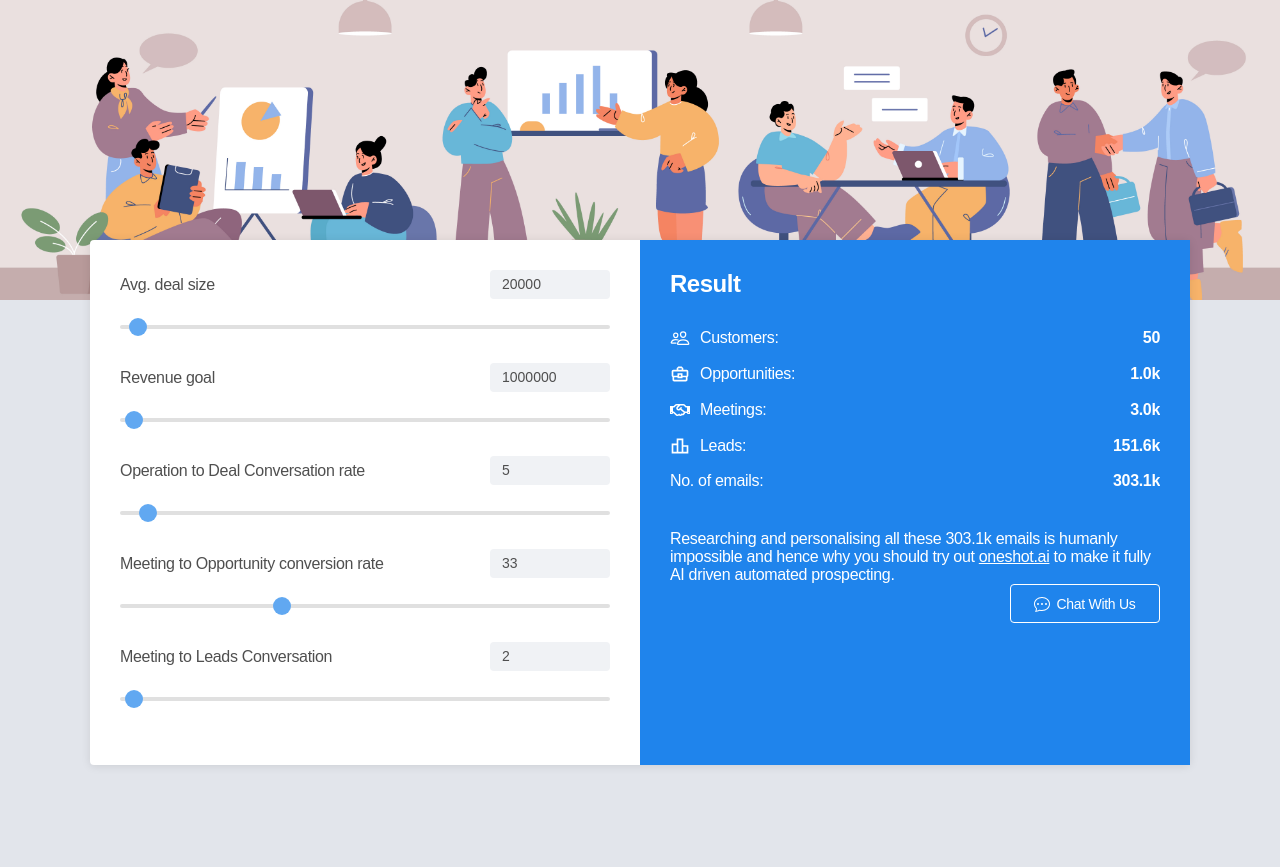
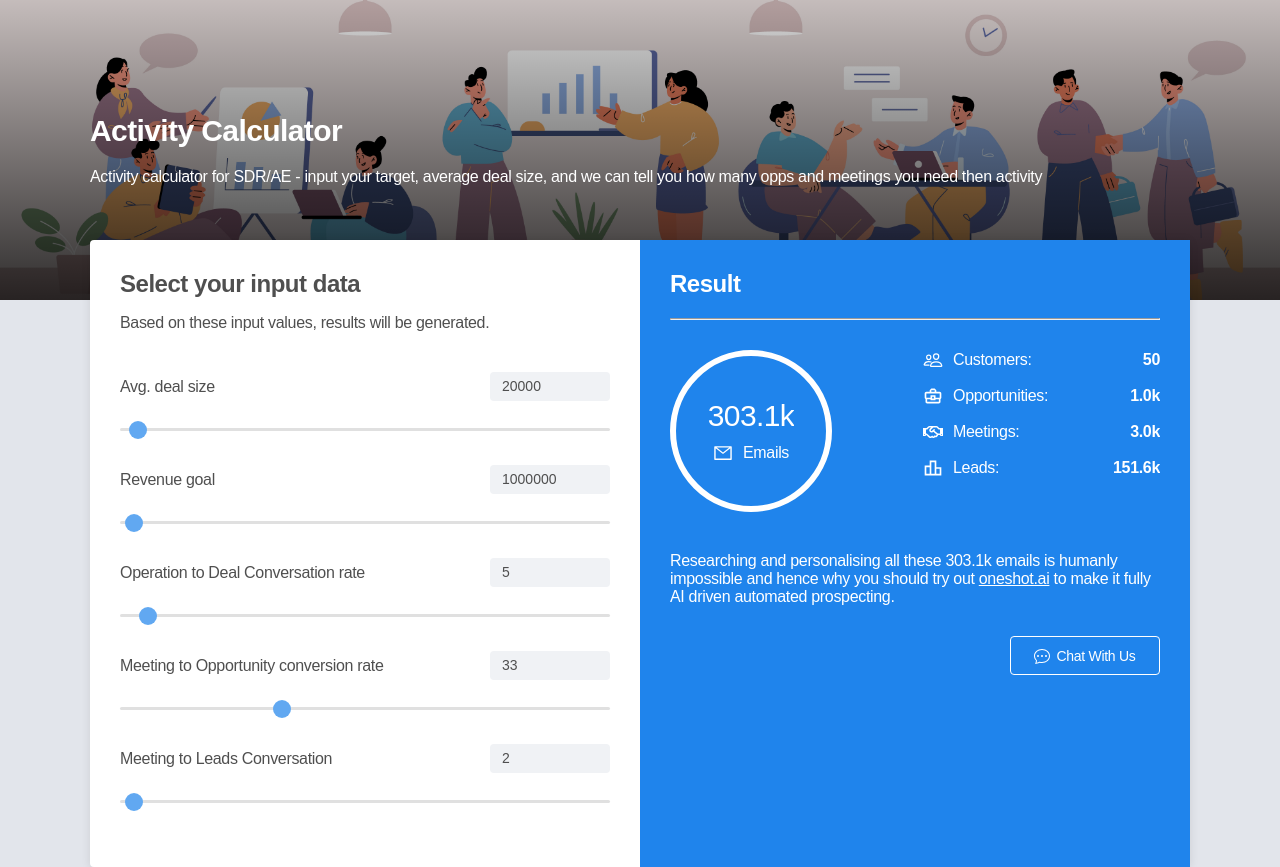
Before and after one commit to DebjitPramanick/Oneshot-Activity-Calculator, a React (Create React App) app: page / in a window 1280 px wide. Before the commit the page ends 800 px from the top, so only its background shows below. Built offline with nearby package versions, Linux system fonts and the light colour scheme.

Commit message:
Feat: Done

```diff
--- /dev/null
+++ b/src/components/Calculator/InputView/index.tsx
@@ -0,0 +1,34 @@
+import React from 'react'
+import { SubHeading, Text } from '../../../styles/Typography'
+import SliderInput from '../../Form/SliderInput'
+import { InputsContainer } from '../styles'
+
+interface PropsType {
+    fieldsData: any,
+    handleFieldVal: (key: any, val: any) => void
+}
+
+const InputView: React.FC<PropsType> = ({
+    handleFieldVal,
+    fieldsData
+}) => {
+    return (
+        <InputsContainer>
+            <div style={{marginBottom: 40}}>
+                <SubHeading style={{marginBottom: 16}}>Select your input data</SubHeading>
+                <Text>Based on these input values, results will be generated.</Text>
+            </div>
+            {fieldsData.map((field: any) => (
+                <SliderInput
+                    key={field.id}
+                    label={field.title}
+                    val={field.val}
+                    onChange={(val) => handleFieldVal(field.id, val)}
+                    max={field.max}
+                    min={field.min} />
+            ))}
+        </InputsContainer>
+    )
+}
+
+export default InputView
--- a/src/components/Calculator/OuputView/index.tsx
+++ b/src/components/Calculator/OuputView/index.tsx
@@ -2,12 +2,13 @@ import React from 'react'
 import { formatNumber } from '../../../helpers/calculator.helper'
 import { Button } from '../../../styles/Form'
 import { SubHeading, Text } from '../../../styles/Typography'
-import { OutputData, OutputDataItem, OutputsContainer } from '../styles'
+import { EmailData, OutputData, OutputDataItem, OutputsContainer } from '../styles'
 import { IoPeopleOutline } from 'react-icons/io5'
 import { MdOutlineBusinessCenter } from 'react-icons/md'
 import { MdOutlineLeaderboard } from 'react-icons/md'
 import { FaRegHandshake } from 'react-icons/fa'
 import { BsChatDots } from 'react-icons/bs'
+import { AiOutlineMail } from 'react-icons/ai'
 import { Flex } from '../../../styles/Shared'
 
 interface PropsType {
@@ -24,7 +25,16 @@ const OutputView: React.FC<PropsType> = ({ outputData }) => {
     return (
         <OutputsContainer>
             <SubHeading>Result</SubHeading>
+            <hr style={{ marginTop: 20 }} />
             <OutputData>
+                <EmailData>
+                    <Text className='email-large'>{formatNumber(outputData.emails)}</Text>
+                    <Flex style={{ gap: 10 }}>
+                        <AiOutlineMail size={20} color={'#fff'} />
+                        <Text className='op-data-label'>Emails</Text>
+                    </Flex>
+                </EmailData>
+                <div style={{ width: '100%' }}>
                     <OutputDataItem>
                         <Flex style={{ gap: 10 }}>
                             <IoPeopleOutline size={20} color={'#fff'} />
@@ -53,16 +63,20 @@ const OutputView: React.FC<PropsType> = ({ outputData }) => {
                         </Flex>
                         <Text className='op-data-val'>{formatNumber(outputData.leads)}</Text>
                     </OutputDataItem>
-                <OutputDataItem>
-                    <Text className='op-data-label'>No. of emails: </Text>
-                    <Text className='op-data-val'>{formatNumber(outputData.emails)}</Text>
-                </OutputDataItem>
+                </div>
             </OutputData>
-            <Text style={{ marginTop: '40px' }}>
+            {outputData.emails > 100 ? (
+                <Text style={{ margin: '40px 0 30px 0' }}>
                     Researching and personalising all these {formatNumber(outputData.emails)} emails is humanly impossible
                     and hence why you should try out <a href='https://www.oneshot.ai/'>oneshot.ai</a> to make it fully AI
                     driven automated prospecting.
                 </Text>
+            ) : (
+                <Text style={{ margin: '40px 0 30px 0' }}>
+                    You can also try out <a href='https://www.oneshot.ai/'>oneshot.ai</a> to make it fully AI
+                    driven automated prospecting.
+                </Text>
+            )}
             <Button style={{ marginLeft: 'auto' }} onClick={redirectUser}><BsChatDots size={16} /> Chat With Us</Button>
         </OutputsContainer>
     )
--- a/src/components/Calculator/index.tsx
+++ b/src/components/Calculator/index.tsx
@@ -4,6 +4,7 @@ import { ActionsContainer, CaculatorContainer, InputsContainer } from './styles'
 import FieldsData from './fieldsData'
 import { calculateResultHelper } from '../../helpers/calculator.helper'
 import OutputView from './OuputView'
+import InputView from './InputView'
 
 const initialOutput = {
     customers: 0,
@@ -19,6 +20,12 @@ const Calculator = () => {
     const [outputData, setOutputData] = useState(initialOutput)
 
     useEffect(() => {
+        const calculateOutput = () => {
+            let [dealsize, revenueGoal, dealCnvRate, oppCnvRate, leadsCnvRate] = fieldsData;
+            const result = calculateResultHelper(dealsize.val, revenueGoal.val, dealCnvRate.val, oppCnvRate.val, leadsCnvRate.val)
+            setOutputData(result)
+        }
+
         calculateOutput()
     }, [fieldsData])
 
@@ -30,27 +37,11 @@ const Calculator = () => {
         setFieldsData(newData)
     }
 
-    const calculateOutput = () => {
-        let [dealsize, revenueGoal, dealCnvRate, oppCnvRate, leadsCnvRate] = fieldsData;
-        const result = calculateResultHelper(dealsize.val, revenueGoal.val, dealCnvRate.val, oppCnvRate.val, leadsCnvRate.val)
-        setOutputData(result)
-    }
-
     return (
         <CaculatorContainer>
             <ActionsContainer>
-                <InputsContainer>
-                    {fieldsData.map(field => (
-                        <SliderInput
-                            key={field.id}
-                            label={field.title}
-                            val={field.val}
-                            onChange={(val) => handleFieldVal(field.id, val)}
-                            max={field.max}
-                            min={field.min} />
-                    ))}
-                </InputsContainer>
-                <OutputView outputData={outputData}/>
+                <InputView fieldsData={fieldsData} handleFieldVal={handleFieldVal}/>
+                <OutputView outputData={outputData} />
             </ActionsContainer>
         </CaculatorContainer>
     )
--- a/src/components/Calculator/styles.ts
+++ b/src/components/Calculator/styles.ts
@@ -8,7 +8,6 @@ export const CaculatorContainer = styled.div`
     right: 0;
     margin: auto;
     width: 1100px;
-    // padding: 20px 40px;
     border-radius: 4px;
     box-shadow: 0 1px 10px 0 #0000001a;
     background: #fff;
@@ -18,14 +17,13 @@ export const CaculatorContainer = styled.div`
     }
 
     @media(max-width: 800px){
-        padding: 20px 16px;
-        width: calc(100% - 32px);
+        padding: 20px 0 0;
+        width: 100%;
     }
 `
 
 export const ActionsContainer = styled.div`
     display: flex;
-    // gap: 60px;
 
     @media(max-width: 800px){
         gap: 0;
@@ -48,6 +46,9 @@ export const OutputsContainer = styled.div`
 `
 export const OutputData = styled.div`
     margin-top: 30px;
+    display: grid;
+    grid-template-columns: repeat(auto-fill, minmax(180px, 1fr));
+    gap: 16px
 `
 export const OutputDataItem = styled.div`
     display: flex;
@@ -62,3 +63,22 @@ export const OutputDataItem = styled.div`
         font-weight: bold
     }
 `
+
+export const EmailData = styled.div`
+    height: 150px;
+    width: 150px;
+    display: flex;
+    align-items: center;
+    flex-direction: column;
+    gap: 10px;
+    justify-content: center;
+    border-radius: 50%;
+    border: 6px solid #fff;
+    font-size: 30px;
+    color: #fff;
+
+    & .email-large {
+        font-size: 30px;
+        color: #fff;
+    }
+`
--- a/src/components/Form/styles.ts
+++ b/src/components/Form/styles.ts
@@ -39,7 +39,7 @@ export const CustomInput = styled.input`
 export const RangeSlider = styled.input`
     -webkit-appearance: none;
     width: 100%;
-    height: 4px;
+    height: 3px;
     border-radius: 5px;
     background: #d3d3d3;
     outline: none;
@@ -64,4 +64,5 @@ export const RangeSlider = styled.input`
       background: ${colors.sliderHandler};
       cursor: pointer;
     }
+
 `
--- a/src/pages/Home.tsx
+++ b/src/pages/Home.tsx
@@ -1,14 +1,24 @@
 import React from 'react'
 import Calculator from '../components/Calculator'
-import { HomeHeader, HomeLayout } from '../styles/Layout'
+import { HeaderOverlay, HeaderOverlayContent, HomeHeader } from '../styles/Layout'
+import { Heading, Text } from '../styles/Typography'
 
 const Home = () => {
     return (
-        <HomeLayout>
+        <>
             <HomeHeader>
+                <HeaderOverlay>
+                    <HeaderOverlayContent>
+                        <Heading>Activity Calculator</Heading>
+                        <Text style={{marginTop: '20px'}}>
+                            Activity calculator for SDR/AE - input your target, average deal size, and we can tell you
+                            how many opps and meetings you need then activity
+                        </Text>
+                    </HeaderOverlayContent>
+                </HeaderOverlay>
                 <Calculator />
             </HomeHeader>
-        </HomeLayout>
+        </>
     )
 }
 
--- a/src/styles/Layout.ts
+++ b/src/styles/Layout.ts
@@ -2,8 +2,6 @@ import styled from 'styled-components'
 
 const HeaderBG = require("../assets/meeting.jpg")
 
-export const HomeLayout = styled.div`
-`
 export const HomeHeader = styled.div`
     background: url(${HeaderBG});
     height: 300px;
@@ -12,3 +10,32 @@ export const HomeHeader = styled.div`
     background-repeat: no-repeat;
     position: relative;
 `
+export const HeaderOverlay = styled.div`
+    position: absolute;
+    margin-top: -90px;
+    bottom: 0;
+    display: flex;
+    flex-direction: row;
+    justify-content: space-between;
+    align-items: center;
+    height: 100%;
+    background-image: linear-gradient(360deg, #000000cc, #00000029);
+    left: 0;
+    right: 0;
+`
+export const HeaderOverlayContent = styled.div`
+    width: 1100px;
+    margin: auto;
+
+    h1,p{
+        color: #fff
+    }
+
+    @media(max-width: 1180px){
+        width: calc(100% - 112px);
+    }
+
+    @media(max-width: 800px){
+        width: calc(100% - 60px);
+    }
+`
```
Lines whose indentation alone changed are shown as unchanged.
